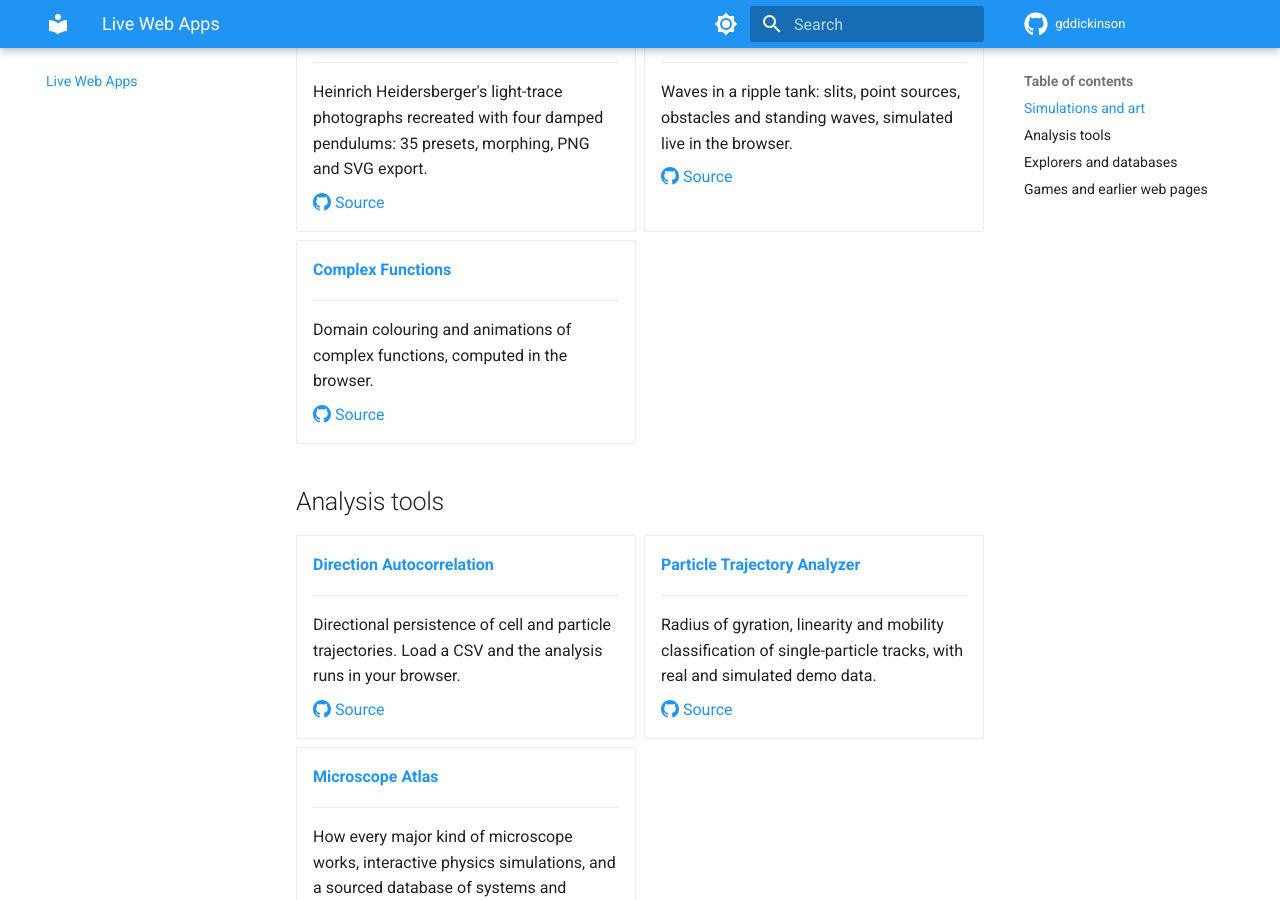
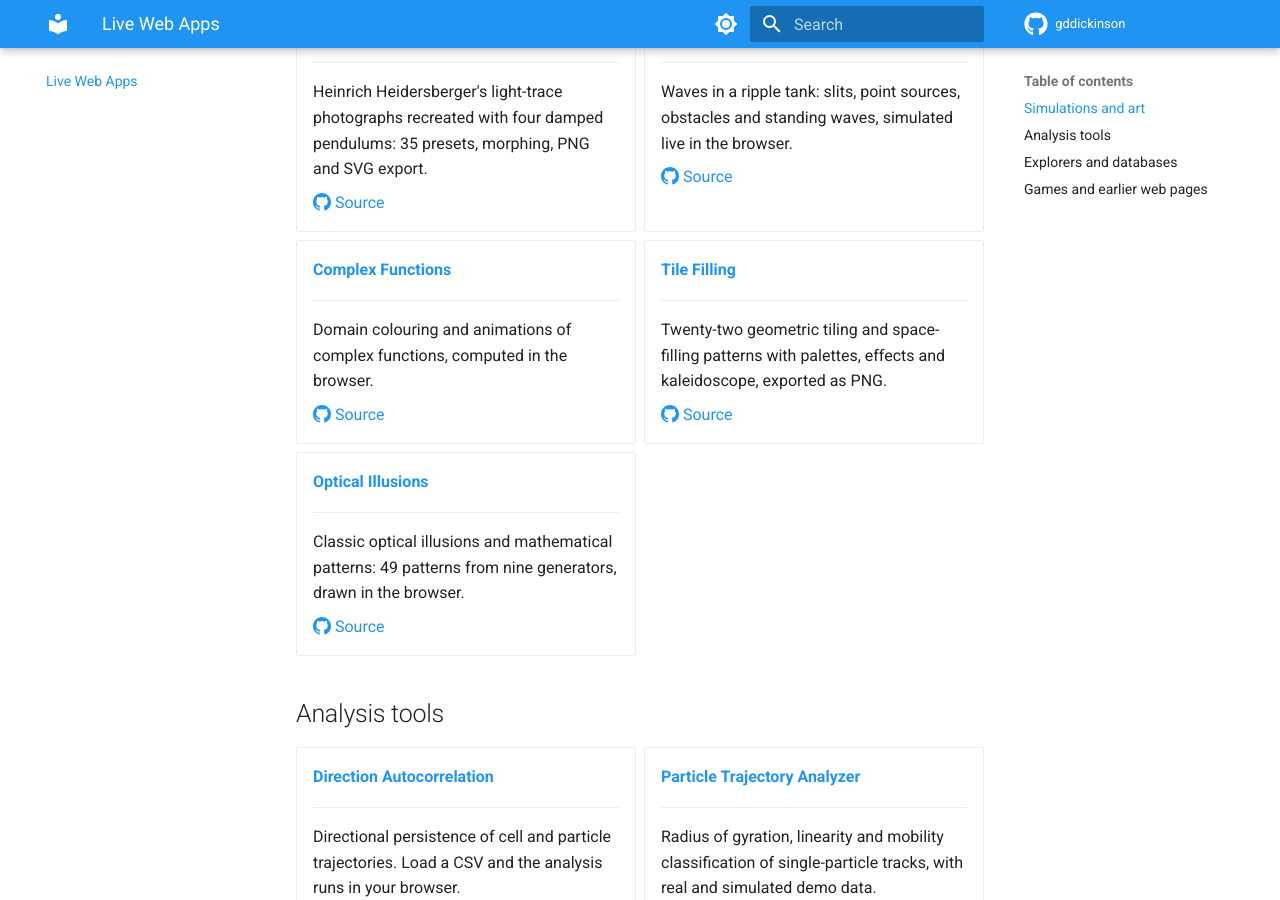
Before and after one commit to gddickinson/gddickinson.github.io, an MkDocs documentation site: the page built from docs/web-apps.md, in a window 1280 px wide and 900 px high, scrolled down 1266 px. Built offline with MkDocs 1.6.1 and Material for MkDocs 9.7.7, drawn with Linux system fonts in a browser that asks for light colours.

Commit message:
Web apps gallery: add tile-filling, optical_illusion_pattern_generator
Co-Authored-By: Claude Opus 5.5 <noreply@anthropic.com>

```diff
--- a/docs/web-apps.md
+++ b/docs/web-apps.md
@@ -98,6 +98,22 @@ Projects you can use straight from the browser. Each one also runs as a local we
 
     [:octicons-mark-github-16: Source](https://github.com/gddickinson/complex-function-visualization)
 
+-   **[Tile Filling](https://gddickinson.github.io/tile-filling/)**
+
+    ---
+
+    Twenty-two geometric tiling and space-filling patterns with palettes, effects and kaleidoscope, exported as PNG.
+
+    [:octicons-mark-github-16: Source](https://github.com/gddickinson/tile-filling)
+
+-   **[Optical Illusions](https://gddickinson.github.io/optical_illusion_pattern_generator/)**
+
+    ---
+
+    Classic optical illusions and mathematical patterns: 49 patterns from nine generators, drawn in the browser.
+
+    [:octicons-mark-github-16: Source](https://github.com/gddickinson/optical_illusion_pattern_generator)
+
 </div>
 
 ## Analysis tools
```
